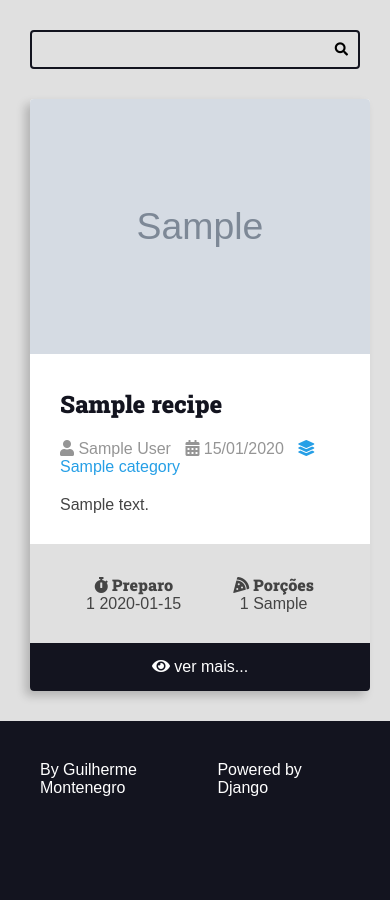
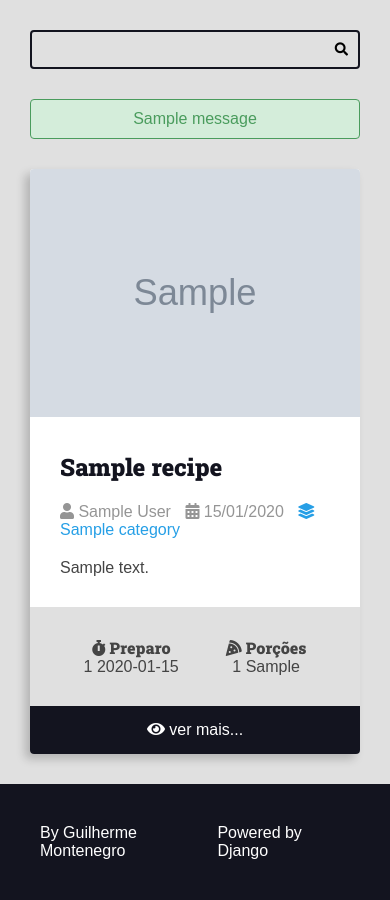
Before and after one commit to MF-Guilherme/Recipes, a Django app: page / in a window 390 px wide. Shown: the part 113-1013 px from the top of the page. Before the commit the page ends 909 px from the top, so only its background shows below. Run offline with Django 5.2, Linux system fonts and the light colour scheme; tables that the repository leaves empty hold one stand-in row (values such as "Sample post"); grey boxes marked "Sample" are stand-in pictures; one stand-in notice (Sample message) is shown.

Commit message:
feat: configuração para utilização de messages

```diff
--- a/recipes/static/recipes/css/styles.css
+++ b/recipes/static/recipes/css/styles.css
@@ -303,6 +303,59 @@ h1,h2,h3,h4,h5,h6 {
     background: var(--color-primary-dark);
   }
 
+/* Messages */
+
+.messages-container{
+    display: flex;
+    flex-flow: column nowrap;
+    gap: calc(var(--spacing-gutter-medium) / 2);
+}
+
+.message {
+    padding: 1rem;
+    border-radius: 4px;
+    border: 1px solid var(--color-dark-text);
+    background: var(--color-gray-2);
+    color: var(--color-dark-text);
+  }
+
+  .message-error {
+    border: 1px solid var(--color-error-dark);
+    background: var(--color-error-light);
+    color: var(--color-error-dark);
+  }
+
+  .message-success {
+    border: 1px solid var(--color-success-dark);
+    background: var(--color-success-light);
+    color: var(--color-success-dark);
+  }
+
+  .message-warning {
+    border: 1px solid var(--color-warning-dark);
+    background: var(--color-warning-light);
+    color: var(--color-warning-dark);
+  }
+
+  .message-alert {
+    border: 1px solid var(--color-alert-dark);
+    background: var(--color-alert-light);
+    color: var(--color-alert-dark);
+  }
+
+  .message-info {
+    border: 1px solid var(--color-info-dark);
+    background: var(--color-info-light);
+    color: var(--color-info-dark);
+  }
+
+  .message-debug {
+    border: 1px solid var(--color-debug-dark);
+    background: var(--color-debug-light);
+    color: var(--color-debug-dark);
+  }
+
+
 /* Generics */
 
 .center {
@@ -316,3 +369,10 @@ h1,h2,h3,h4,h5,h6 {
 .my {
     margin: var(--spacing-gutter-medium) 0;
 }
+
+@media (max-width: 600px) {
+    .main-content-list {
+        grid-template-columns: repeat(auto-fit, minmax(100%, 1fr))
+    }
+
+}
--- a/recipes/templates/recipes/pages/home.html
+++ b/recipes/templates/recipes/pages/home.html
@@ -3,6 +3,9 @@
 {% block title %}Home |{% endblock title %}
 
 {% block content %}
+
+{% include "recipes/partials/messages.html" %}
+
 <div class="main-content main-content-list container">
     {% for recipe in recipes %}
         {% include "recipes/partials/recipe.html" %}
--- /dev/null
+++ b/recipes/templates/recipes/partials/messages.html
@@ -0,0 +1,9 @@
+{% if messages %}
+    <div class="main-content center container messages-container">
+        {% for message in messages %}
+            <div class="message {{message.tags}}">
+                {{message}}
+            </div>
+        {% endfor %}
+    </div>
+{% endif %}
--- a/recipes/views.py
+++ b/recipes/views.py
@@ -12,6 +12,7 @@ PER_PAGE = int(os.environ.get('PER_PAGE', 6))
 def home(request):
     recipes = Recipe.objects.filter(is_published=True).order_by('-id')
     page_obj, pagination_range = make_pagination(request, recipes, PER_PAGE)
+
     return render(request, 'recipes/pages/home.html', {
         'recipes': page_obj,
         'pagination_range': pagination_range
```
Also changed, not shown: project/settings.py (+11 -0 lines).
